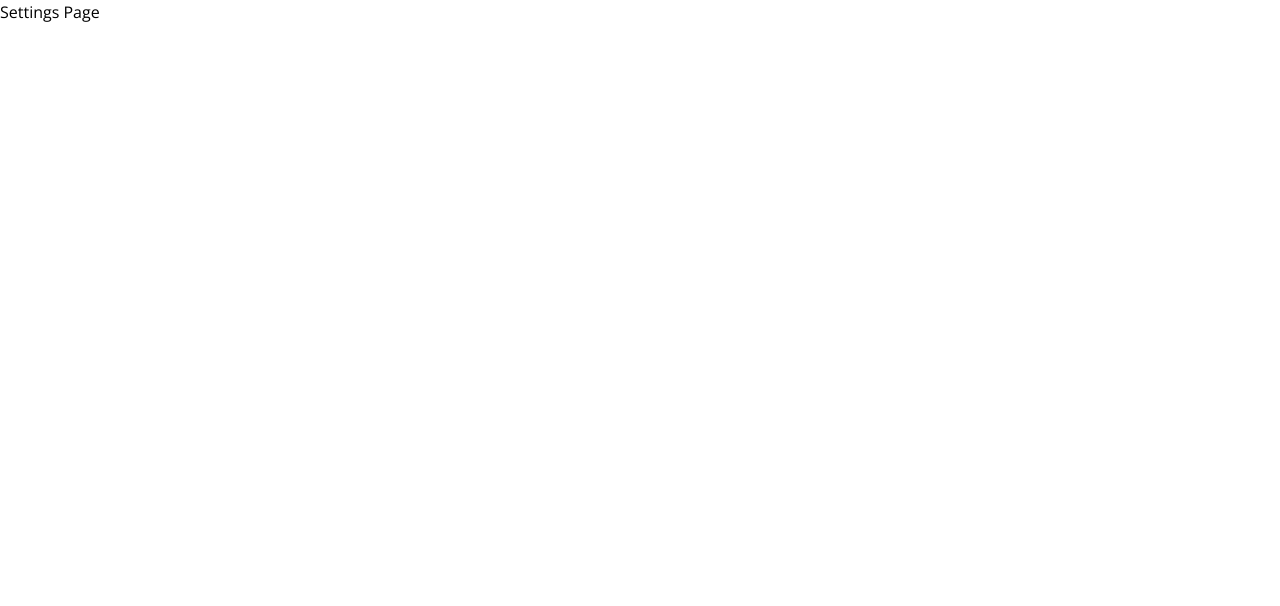
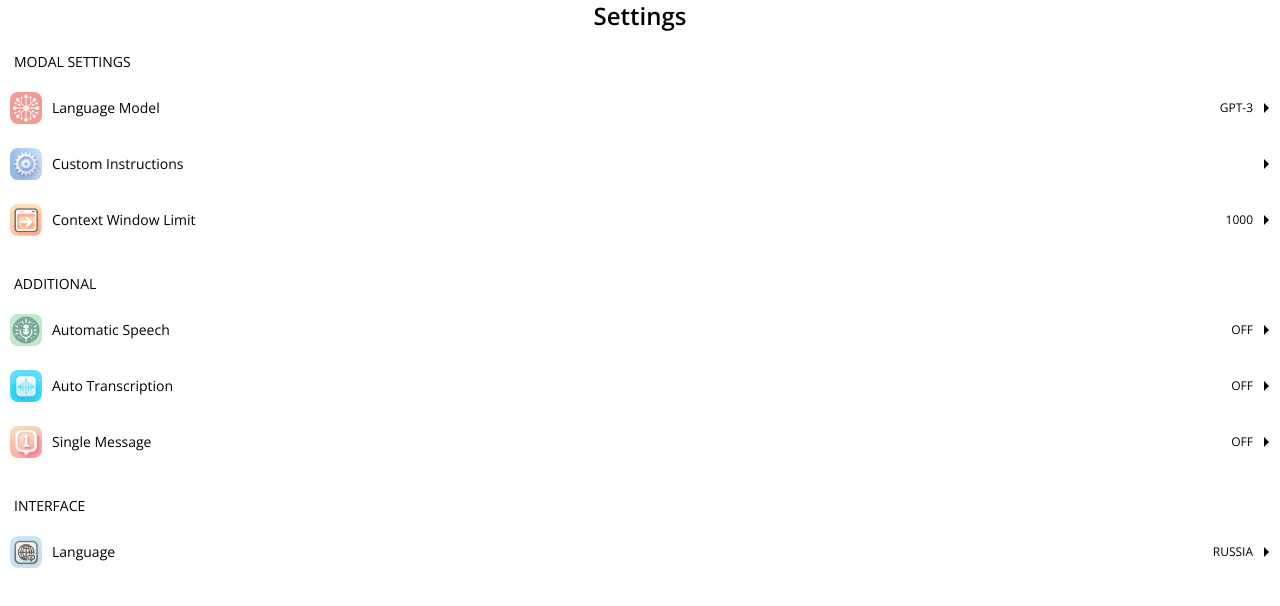
Before and after one commit to PlzTrustMe/TestWebApp, a Vue app in the folder front/: page / in a window 1280 px wide. Shown: the top 606 px of the page. Built offline with nearby package versions, Linux system fonts and the light colour scheme.

Commit message:
Страница настроек

```diff
--- /dev/null
+++ b/front/src/components/SettingsSection.vue
@@ -0,0 +1,29 @@
+<script setup>
+import BaseCard from "@/shared/BaseCard.vue";
+
+const props = defineProps({
+  sectionHeader: {
+    type: String,
+    required: true
+  },
+
+  sectionData: {
+    type: Array,
+    required: true
+  }
+
+})
+</script>
+
+<template>
+  <section class="mb-7">
+    <h2 class="text-tg-theme-subtitle-text text-sm mb-2.5 ps-3.5 uppercase">{{ props.sectionHeader }}</h2>
+
+    <div class="space-y-1">
+      <div v-for="item in props.sectionData">
+        <BaseCard :title="item.title" :link-to-page="item.linkToPage" :icon="item.icon"
+                  :value="item?.value"/>
+      </div>
+    </div>
+  </section>
+</template>
--- a/front/src/pages/SettingsPage.vue
+++ b/front/src/pages/SettingsPage.vue
@@ -1,3 +1,89 @@
+<script setup>
+import SettingsSection from "@/components/SettingsSection.vue";
+
+import LanguageModelIcon from "@/assets/icons/language-model.png"
+import CustomInstructionsIcon from "@/assets/icons/custom-instructions.png"
+import ContextWindowLimitIcon from "@/assets/icons/window-limit.png"
+import AutomaticSpeechIcon from "@/assets/icons/auto-speech.png"
+import AutoTranscriptionIcon from "@/assets/icons/auto-transcription.png"
+import SingleMessageIcon from "@/assets/icons/single-message.png"
+import LanguageInterfaceIcon from "@/assets/icons/language-interface.png"
+
+const settingData = [
+  {
+    section_header: 'modal settings',
+    section_data: [
+      {
+        title: 'language model',
+        icon: LanguageModelIcon,
+        value: 'gpt-3',
+        linkToPage: '/language-model'
+      },
+      {
+        title: 'custom instructions',
+        icon: CustomInstructionsIcon,
+        linkToPage: '/custom-instructions'
+      },
+      {
+        title: 'context window limit',
+        icon: ContextWindowLimitIcon,
+        value: 1000,
+        linkToPage: '/window-limit'
+      },
+    ]
+  },
+  {
+    section_header: 'additional',
+    section_data: [
+      {
+        title: 'automatic speech',
+        icon: AutomaticSpeechIcon,
+        value: 'off',
+        linkToPage: '/language-model'
+      },
+      {
+        title: 'auto transcription',
+        icon: AutoTranscriptionIcon,
+        value: 'off',
+        linkToPage: '/custom-instructions'
+      },
+      {
+        title: 'single message',
+        icon: SingleMessageIcon,
+        value: 'off',
+        linkToPage: '/window-limit'
+      },
+    ]
+  },
+  {
+    section_header: 'interface',
+    section_data: [
+      {
+        title: 'language',
+        icon: LanguageInterfaceIcon,
+        value: 'russia',
+        linkToPage: '/language-model'
+      },
+    ]
+  },
+]
+</script>
+
 <template>
-  Settings Page
+  <h1 class="text-center text-tg-theme-subtitle-text text-2xl font-semibold mb-5">Settings</h1>
+
+  <SettingsSection
+      :section-data="settingData[0].section_data"
+      :section-header="settingData[0].section_header"
+  />
+
+    <SettingsSection
+      :section-data="settingData[1].section_data"
+      :section-header="settingData[1].section_header"
+  />
+
+    <SettingsSection
+      :section-data="settingData[2].section_data"
+      :section-header="settingData[2].section_header"
+  />
 </template>
--- /dev/null
+++ b/front/src/shared/ArrowIcon.vue
@@ -0,0 +1,13 @@
+<template>
+  <svg class="stroke-tg-theme-accent"
+      width="7"
+      height="12"
+      viewBox="0 0 7 12"
+      xmlns="http://www.w3.org/2000/svg">
+    <path
+        d="M1 1L6 6L1 11"
+        strokeWidth="2"
+        strokeLinecap="round"
+        strokeLinejoin="round"></path>
+  </svg>
+</template>
--- /dev/null
+++ b/front/src/shared/BaseCard.vue
@@ -0,0 +1,47 @@
+<script setup>
+import ArrowIcon from "@/shared/ArrowIcon.vue";
+
+const props = defineProps({
+  title: {
+    type: String,
+    required: true
+  },
+
+  value: {
+    type: [String, Number],
+    required: false
+  },
+
+  icon: {
+    type: String,
+    required: true
+  },
+
+  linkToPage: {
+    type: String,
+    required: true
+  }
+})
+</script>
+
+<template>
+  <RouterLink :to="props.linkToPage">
+    <div class="flex justify-between items-center bg-tg-theme-secondary-bg p-2.5 rounded-lg">
+      <div class="flex items-center gap-2.5">
+        <div>
+          <img class="rounded-lg w-8 h-8" :src="props.icon" :alt="props.title"/>
+        </div>
+
+        <div class="text-sm text-tg-theme-text capitalize">
+          {{ title }}
+        </div>
+      </div>
+
+      <div class="flex items-center gap-2.5 ">
+        <div class="text-xs text-tg-theme-hint uppercase" v-if="value">{{ value }}</div>
+
+        <ArrowIcon/>
+      </div>
+    </div>
+  </RouterLink>
+</template>
```
